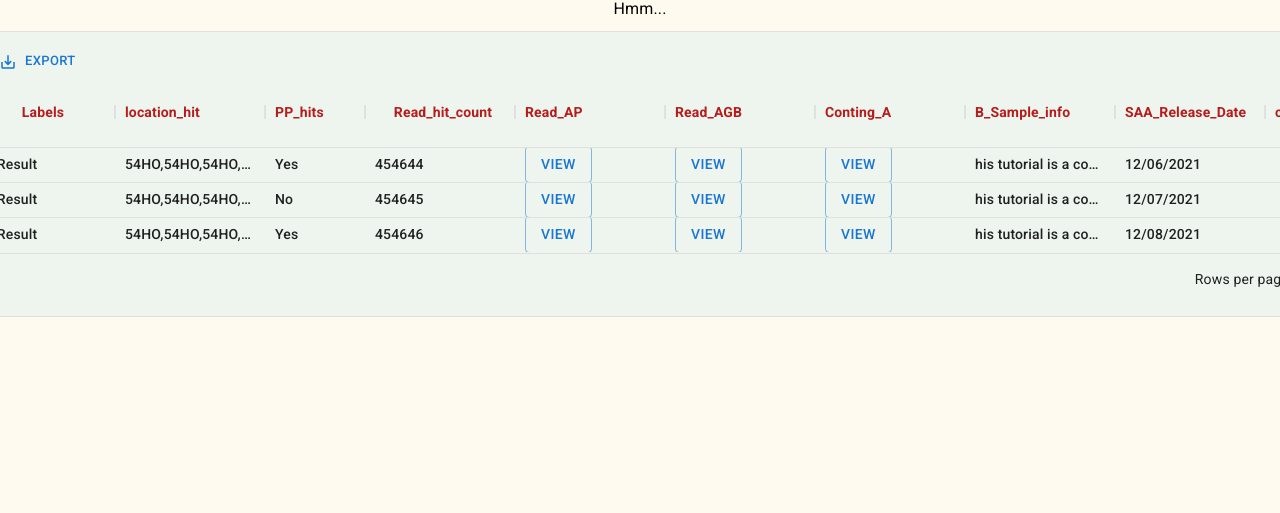
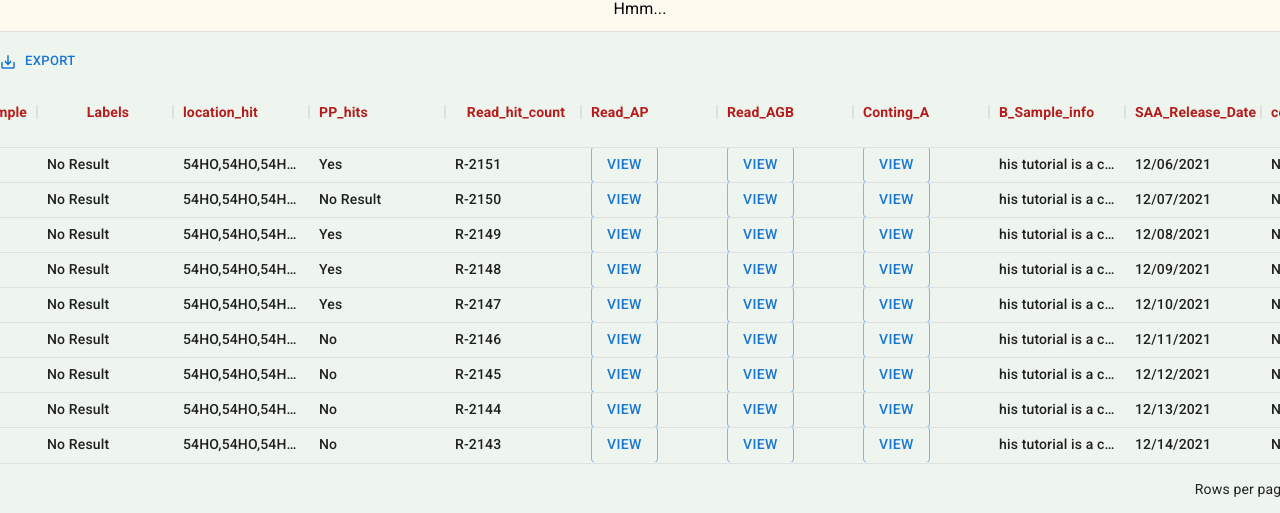
Before and after one commit to DawitAbay/testone, a React (Create React App) app: page / in a window 1280 px wide. Shown: the part 140-653 px from the top of the page. Built offline with nearby package versions, Linux system fonts and the light colour scheme; no server answers.

Commit message:
make it better

```diff
--- a/src/components/fakeDB/rows.js
+++ b/src/components/fakeDB/rows.js
@@ -1,5 +1,5 @@
-
-  const rows = [
+  const rowsData = () => {
+  const rowsData1 = [
     {
       id:"1",
       SAA_Sample: "SAA0000001",
@@ -128,3 +128,5 @@
     },
 
     ];
+
+  }
--- a/src/pages/About_Read_AP.jsx
+++ b/src/pages/About_Read_AP.jsx
@@ -174,15 +174,19 @@ const About_Read_AP = () => {
     {
       field: "id",
       headerName: "ID",
-      width: 10,
-      headerClassName: "data-grid-header",
+      headerAlign: "left",
+      align: "left",
+      width: "100",
+      //// headerClassName: "data-grid-header",
+
     },
     {
 
       field: "qseq_id",
       headerName: "qseq_id",
-      headerAlign: "right",
-      width: 150,
+      headerAlign: "left",
+      align: "left",
+      width: "100",
       // height: 'max-content',
       // error: true,
       editable: true,
@@ -192,39 +196,41 @@ const About_Read_AP = () => {
       field: "pident",
       headerName: "pident",
       type: "string",
-      headerAlign: "center",
-      width: 150,
+      headerAlign: "left",
+      align: "left",
+      width: "100",
       editable: true,
-      headerClassName: "data-grid-header",
+      // // headerClassName: "data-grid-header",
     },
     {
       field: "qlen",
       headerName: "qlen",
       type: "string",
-      // headerAlign: "center",
-      width: 150,
+      headerAlign: "left",
+      align: "left",
+      width: "100",
       editable: true,
-      headerClassName: "data-grid-header",
+      // // headerClassName: "data-grid-header",
 
     },
     {
       field: "Leng",
       headerName: "Leng",
-      headerAlign: "left",
+      headerAlign: "center",
       type: "string",
-      width: 100,
-      headerClassName: "data-grid-header",
-      align: "left",
+      width: "100",
+      // headerClassName: "data-grid-header",
+      align: "center",
 
     },
     {
       field: "mm",
       headerName: "mm",
-      headerAlign: "center",
+      headerAlign: "left",
       align: "left",
-      width: 150,
+      width: "100",
       editable: true,
-      headerClassName: "data-grid-header",
+      // headerClassName: "data-grid-header",
       type: "string",
       valueOptions: [0, 5, 8, 23],
 
@@ -233,16 +239,18 @@ const About_Read_AP = () => {
       field: "gap",
       headerName: "gap",
       type: "string",
-      // headerAlign: "center",
-      width: 150,
-      headerClassName: "data-grid-header",
+      headerAlign: "left",
       align: "left",
+      width: "100",
+      // headerClassName: "data-grid-header",
+      align: "center",
     },
     {
       field: "qstart",
       headerName: "qstart",
-      width: 150,
+      width: "100",
       editable: true,
+      headerAlign: "left",
       align: "left",
       type: "string",
 
@@ -250,17 +258,18 @@ const About_Read_AP = () => {
     {
       field: "qend",
       headerName: "qend",
-      width: 150,
+      width: "100",
       editable: true,
       type: "string",
+      headerAlign: "left",
       align: "left",
     },
     {
       field: "sstart",
       headerName: "sstart",
-      headeralign: "center",
+      headerAlign: "left",
       align: "left",
-      width: 150,
+      width: "100",
       type: "string",
       editable: true,
     },
@@ -268,8 +277,9 @@ const About_Read_AP = () => {
       field: "Send",
       headerName: "Send",
       type: 'string',
+      headerAlign: "left",
       align: "left",
-      width: 150,
+      width: "100",
       editable: true,
 
 
@@ -278,50 +288,64 @@ const About_Read_AP = () => {
     {
       field: "evalue",
       headerName: "evalue",
-      width: 130,
+      width: "100",
       editable: true,
       type: "string",
+      headerAlign: "left",
+      align: "left",
     },
     {
       field: "bit",
       headerName: "bit",
-      width: 130,
+      width: "100",
       editable: true,
       type: "string",
+      headerAlign: "left",
+      align: "left",
     },
     {
       field: "poltype",
       headerName: "poltype",
-      width: 130,
+      width: "100",
       editable: true,
       type: "string",
+      headerAlign: "left",
+      align: "left",
     },
     {
       field: "polstart",
       headerName: "polstart",
-      width: 130,
+      width: "100",
       editable: true,
       type: "string",
+      headerAlign: "left",
+      align: "left",
     },
     {
       field: "polend",
       headerName: "polend",
-      width: 130,
+      width: "100",
       editable: true,
       type: "string",
+      headerAlign: "left",
+      align: "left",
     },
     {
       field: "Sequence",
       headerName: "Sequence",
-      width: 130,
+      width: "100",
       editable: true,
       type: "string",
+      headerAlign: "left",
+      align: "left",
     },
     {
       field: "action",
       type: "string",
-      width: 130,
+      width: "100",
       color: "red",
+      headerAlign: "left",
+      align: "left",
       headerName: "PREVIEW SELECTED ROW",
       renderCell: (params) => {
 
@@ -445,7 +469,6 @@ const About_Read_AP = () => {
         width: "100%",
         height: "max-content"
 
-
       }}
     >
       Read Alimnment to polio
@@ -456,7 +479,7 @@ const About_Read_AP = () => {
 
         columns={columns}
         pagination
-
+        backgroundColor=""
         pageSize={pageSize}
         rowsPerPageOptions={[10, 20, 40, 80, 100]}
         onPageSizeChange={(newPageSize) => setPageSize(newPageSize)}
@@ -478,7 +501,9 @@ const About_Read_AP = () => {
 
         style={{
           padding: "1px",
-          backgroundColor: "#eef5ee",
+          backgroundColor: "white",
+          border: "2px solid red",
+
           marginTop: "10px",
           marginLeft: "-360px",
           width: "160%"
@@ -487,6 +512,7 @@ const About_Read_AP = () => {
         headerHeight={50}
 
       />
+
       <ModalComp
         style={style}
         handleDelete={handleDeleteClick}
--- a/src/pages/DataTable.jsx
+++ b/src/pages/DataTable.jsx
@@ -33,55 +33,142 @@ import PreviewIcon from '@mui/icons-material/Preview';
 import { GridActionsCellItem } from "@mui/x-data-grid";
 import { format } from "date-fns";
 import { Link } from 'react-router-dom';
-
+import rowsData1 from "../components/fakeDB/rows"
 import Button from '@mui/material/Button';
 
 const Rows = [
 
   {
-    id: 1,
+    id: "1",
     SAA_Sample: "SAA0000001",
     Labels: "No Result",
     location_hit: "54HO,54HO,54HO,54HO,54HO,54HO,",
     PP_hits: "Yes",
-    Read_hit_count: 454644,
-    Read_AP: "Open New Table",
+    Read_hit_count: "R-2151",
+    Read_AP: "No Result",
     Read_AGB: "No Result",
-    Conting_A: "",
-    B_Sample_info: "his tutorial is a continuation of my node js react project. This will add a mongoose database using mongodb and stepping you through how to setup clusters, collections, and documents using mongodb, as well as using code to insert and look up data from the database.",
+    Conting_A: "75635",
+    B_Sample_info: "his tutorial is a continuation of my node js react project. This will add a mongoose database using mongodb and stepping you through how to setup clusters, collections, and documents using mongodb, as well as using code to insert and look up data from the database.his tutorial is a continuation of my node js react project. This will add a mongoose database using mongodb and stepping you through how to setup clusters, collections, and documents using mongodb, as well as using code to insert and look up data from the database.",
     SAA_Release_Date: "Mon, Dec 6, 2021",
-
-    comment: ""
+    comment: "No Result"
   },
   {
-    id: 2,
+    id: "2",
     SAA_Sample: "SAA0000002",
     Labels: "No Result",
     location_hit: "54HO,54HO,54HO,54HO,54HO,54HO,",
-    PP_hits: "No",
-    Read_hit_count: 454645,
-    Read_AP: "Open New Table",
+    PP_hits: "No Result",
+    Read_hit_count: "R-2150",
+    Read_AP: "No Result",
     Read_AGB: "No Result",
-    Conting_A: "",
+    Conting_A: "75635",
     B_Sample_info: "his tutorial is a continuation of my node js react project. This will add a mongoose database using mongodb and stepping you through how to setup clusters, collections, and documents using mongodb, as well as using code to insert and look up data from the database.",
     SAA_Release_Date: "Tue, Dec 7, 2021",
-    comment: ""
+    comment: "No Result"
   },
   {
-    id: 3,
+    id: "3",
     SAA_Sample: "SAA0000003",
     Labels: "No Result",
     location_hit: "54HO,54HO,54HO,54HO,54HO,54HO,",
     PP_hits: "Yes",
-    Read_hit_count: 454646,
-    Read_AP: "Open New Table",
+    Read_hit_count: "R-2149",
+    Read_AP: "No Result",
     Read_AGB: "No Result",
-    Conting_A: 86337,
+    Conting_A: "75635",
     B_Sample_info: "his tutorial is a continuation of my node js react project. This will add a mongoose database using mongodb and stepping you through how to setup clusters, collections, and documents using mongodb, as well as using code to insert and look up data from the database.",
     SAA_Release_Date: "Wed, Dec 8, 2021",
-    comment: ""
+    comment: "No Result"
   },
+  {
+    id: "4",
+    SAA_Sample: "SAA0000004",
+    Labels: "No Result",
+    location_hit: "54HO,54HO,54HO,54HO,54HO,54HO,",
+    PP_hits: "Yes",
+    Read_hit_count: "R-2148",
+    Read_AP: "No Result",
+    Read_AGB: "No Result",
+    Conting_A: "75635",
+    B_Sample_info: "his tutorial is a continuation of my node js react project. This will add a mongoose database using mongodb and stepping you through how to setup clusters, collections, and documents using mongodb, as well as using code to insert and look up data from the database.",
+    SAA_Release_Date: "Thu, Dec 9, 2021",
+    comment: "No Result"
+  },
+  {
+    id: "5",
+    SAA_Sample: "SAA0000005",
+    Labels: "No Result",
+    location_hit: "54HO,54HO,54HO,54HO,54HO,54HO,",
+    PP_hits: "Yes",
+    Read_hit_count: "R-2147",
+    Read_AP: "No Result",
+    Read_AGB: "No Result",
+    Conting_A: "75635",
+    B_Sample_info: "his tutorial is a continuation of my node js react project. This will add a mongoose database using mongodb and stepping you through how to setup clusters, collections, and documents using mongodb, as well as using code to insert and look up data from the database.",
+    SAA_Release_Date: "Fri, Dec 10, 2021",
+    comment: "No Result"
+  },
+  {
+    id: "6",
+    SAA_Sample: "SAA0000006",
+    Labels: "No Result",
+    location_hit: "54HO,54HO,54HO,54HO,54HO,54HO,",
+    PP_hits: "No",
+    Read_hit_count: "R-2146",
+    Read_AP: "No Result",
+    Read_AGB: "No Result",
+    Conting_A: "75635",
+    B_Sample_info: "his tutorial is a continuation of my node js react project. This will add a mongoose database using mongodb and stepping you through how to setup clusters, collections, and documents using mongodb, as well as using code to insert and look up data from the database.",
+    SAA_Release_Date: "Sat, Dec 11, 2021",
+    comment: "No Result"
+  },
+  {
+    id: "7",
+    SAA_Sample: "SAA0000007",
+    Labels: "No Result",
+    location_hit: "54HO,54HO,54HO,54HO,54HO,54HO,",
+    PP_hits: "No",
+    Read_hit_count: "R-2145",
+    Read_AP: "No Result",
+    Read_AGB: "No Result",
+    Conting_A: "75635",
+    B_Sample_info: "his tutorial is a continuation of my node js react project. This will add a mongoose database using mongodb and stepping you through how to setup clusters, collections, and documents using mongodb, as well as using code to insert and look up data from the database.",
+    SAA_Release_Date: "Sun, Dec 12, 2021",
+    comment: "No Result"
+  },
+  {
+    id: "8",
+    SAA_Sample: "SAA0000008",
+    Labels: "No Result",
+    location_hit: "54HO,54HO,54HO,54HO,54HO,54HO,",
+    PP_hits: "No",
+    Read_hit_count: "R-2144",
+    Read_AP: "No Result",
+    Read_AGB: "No Result",
+    Conting_A: "75635",
+    B_Sample_info: "his tutorial is a continuation of my node js react project. This will add a mongoose database using mongodb and stepping you through how to setup clusters, collections, and documents using mongodb, as well as using code to insert and look up data from the database.",
+    SAA_Release_Date: "Mon, Dec 13, 2021",
+    comment: "No Result"
+  },
+  {
+    id: "9",
+    SAA_Sample: "SAA0000009",
+    Labels: "No Result",
+    location_hit: "54HO,54HO,54HO,54HO,54HO,54HO,",
+    PP_hits: "No",
+    Read_hit_count: "R-2143",
+    Read_AP: "No Result",
+    Read_AGB: "No Result",
+    Conting_A: "75635",
+    B_Sample_info: "his tutorial is a continuation of my node js react project. This will add a mongoose database using mongodb and stepping you through how to setup clusters, collections, and documents using mongodb, as well as using code to insert and look up data from the database.",
+    SAA_Release_Date: "Tue, Dec 14, 2021",
+    comment: "No Result"
+  },
+
 ]
+
+
+
 // const defaultTheme = createTheme();
 const useStyles = makeStyles({
   cellHeight: {
@@ -174,7 +261,7 @@ const DataTable = ({
     {
       field: "id",
       headerName: "ID",
-      width: 10,
+      width: "136",
       headerClassName: "data-grid-header",
     },
     {
@@ -182,7 +269,7 @@ const DataTable = ({
       field: "SAA_Sample",
       headerName: "SAA_Sample",
       headerAlign: "right",
-      width: 150,
+      width: "136",
       // height: 'max-content',
       // error: true,
       editable: true,
@@ -193,7 +280,7 @@ const DataTable = ({
       headerName: "Labels",
       type: "string",
       headerAlign: "center",
-      width: 150,
+      width: "136",
       editable: true,
       headerClassName: "data-grid-header",
     },
@@ -202,7 +289,7 @@ const DataTable = ({
       headerName: "location_hit",
       type: "string",
       // headerAlign: "center",
-      width: 150,
+      width: "136",
       editable: true,
       headerClassName: "data-grid-header",
 
@@ -212,7 +299,7 @@ const DataTable = ({
       headerName: "PP_hits",
       headerAlign: "left",
       type: "string",
-      width: 100,
+      width: "136",
       headerClassName: "data-grid-header",
       align: "left",
 
@@ -222,7 +309,7 @@ const DataTable = ({
       headerName: "Read_hit_count",
       headerAlign: "center",
       align: "left",
-      width: 150,
+      width: "136",
       editable: true,
       headerClassName: "data-grid-header",
       type: "string",
@@ -234,7 +321,7 @@ const DataTable = ({
       headerName: "Read_AP",
       type: "string",
       // headerAlign: "center",
-      width: 150,
+      width: "136",
       headerClassName: "data-grid-header",
       align: "left",
       renderCell: (params) => {
@@ -255,7 +342,7 @@ const DataTable = ({
     {
       field: "Read_AGB",
       headerName: "Read_AGB",
-      width: 150,
+      width: "136",
       editable: true,
       align: "left",
       type: "string",
@@ -276,7 +363,7 @@ const DataTable = ({
     {
       field: "Conting_A",
       headerName: "Conting_A",
-      width: 150,
+      width: "136",
       editable: true,
       type: "string",
       align: "left",
@@ -296,7 +383,7 @@ const DataTable = ({
       headerName: "B_Sample_info",
       headeralign: "center",
       align: "left",
-      width: 150,
+      width: "136",
       type: "string",
       editable: true,
     },
@@ -305,7 +392,7 @@ const DataTable = ({
       headerName: "SAA_Release_Date",
       type: 'date',
       align: "left",
-      width: 150,
+      width: "136",
       editable: true,
       // valueFormatter for displaying
       valueFormatter: (params) => {
@@ -322,7 +409,7 @@ const DataTable = ({
     {
       field: "comment",
       headerName: "comment",
-      width: 130,
+      width: "136",
       editable: true,
       type: "string",
     },
@@ -330,9 +417,9 @@ const DataTable = ({
     {
       field: "action",
       type: "action",
-      width: 130,
+      width: "136",
       color: "red",
-      headerName: "PREVIEW SELECTED ROW",
+      headerName: "PREVIEW ",
       sortable: false,
       renderCell: (params) => {
 
--- a/src/pages/Read_AGB.jsx
+++ b/src/pages/Read_AGB.jsx
@@ -167,7 +167,7 @@ const Read_AGB = () => {
     {
       field: "id",
       headerName: "ID",
-      width: 10,
+      width: "110",
       headerClassName: "data-grid-header",
     },
     {
@@ -175,7 +175,7 @@ const Read_AGB = () => {
       field: "seqid",
       headerName: "seqid",
       headerAlign: "right",
-      width: 150,
+      width: "110",
       // height: 'max-content',
       // error: true,
       editable: true,
@@ -186,7 +186,7 @@ const Read_AGB = () => {
       headerName: "sseqid",
       type: "string",
       headerAlign: "center",
-      width: 150,
+      width: "110",
       editable: true,
       headerClassName: "data-grid-header",
     },
@@ -195,7 +195,7 @@ const Read_AGB = () => {
       headerName: "pident",
       type: "string",
       // headerAlign: "center",
-      width: 150,
+      width: "110",
       editable: true,
       headerClassName: "data-grid-header",
 
@@ -205,7 +205,7 @@ const Read_AGB = () => {
       headerName: "qlen",
       headerAlign: "left",
       type: "string",
-      width: 100,
+      width: "110",
       headerClassName: "data-grid-header",
       align: "left",
 
@@ -215,7 +215,7 @@ const Read_AGB = () => {
       headerName: "lenght",
       headerAlign: "center",
       align: "left",
-      width: 150,
+      width: "110",
       editable: true,
       headerClassName: "data-grid-header",
       type: "string",
@@ -227,14 +227,14 @@ const Read_AGB = () => {
       headerName: "mismatch",
       type: "string",
       // headerAlign: "center",
-      width: 150,
+      width: "110",
       headerClassName: "data-grid-header",
       align: "left",
     },
     {
       field: "gapopen",
       headerName: "gapopen",
-      width: 150,
+      width: "110",
       editable: true,
       align: "left",
       type: "string",
@@ -243,7 +243,7 @@ const Read_AGB = () => {
     {
       field: "qstart",
       headerName: "qstart",
-      width: 150,
+      width: "110",
       editable: true,
       type: "string",
       align: "left",
@@ -253,7 +253,7 @@ const Read_AGB = () => {
       headerName: "qend",
       headeralign: "center",
       align: "left",
-      width: 150,
+      width: "110",
       type: "string",
       editable: true,
     },
@@ -262,7 +262,7 @@ const Read_AGB = () => {
       headerName: "sstart",
       type: 'string',
       align: "left",
-      width: 150,
+      width: "110",
       editable: true,
 
 
@@ -271,21 +271,21 @@ const Read_AGB = () => {
     {
       field: "send",
       headerName: "send",
-      width: 130,
+      width: "110",
       editable: true,
       type: "string",
     },
     {
       field: "evalue",
       headerName: "evalue",
-      width: 130,
+      width: "110",
       editable: true,
       type: "string",
     },
     {
       field: "bitscore",
       headerName: "bitscore",
-      width: 130,
+      width: "110",
       editable: true,
       type: "string",
     },
@@ -293,16 +293,16 @@ const Read_AGB = () => {
     {
       field: "Sequence",
       headerName: "Sequence",
-      width: 130,
+      width: "110",
       editable: true,
       type: "string",
     },
     {
       field: "action",
       type: "string",
-      width: 130,
+      width: "110",
       color: "red",
-      headerName: "PREVIEW SELECTED ROW",
+      headerName: "PREVIEW ",
       renderCell: (params) => {
 
         return (
--- a/src/pages/TableData.jsx
+++ b/src/pages/TableData.jsx
@@ -179,7 +179,7 @@ const TableData = () => {
     {
       field: "id",
       headerName: "ID",
-      width: 10,
+      width: "100",
       headerClassName: "data-grid-header",
     },
     {
@@ -187,7 +187,7 @@ const TableData = () => {
       field: "qseq_id",
       headerName: "qseq_id",
       headerAlign: "right",
-      width: 150,
+      width: "100",
       // height: 'max-content',
       // error: true,
       editable: true,
@@ -198,7 +198,7 @@ const TableData = () => {
       headerName: "Stitle",
       type: "string",
       headerAlign: "center",
-      width: 150,
+      width: "100",
       editable: true,
       headerClassName: "data-grid-header",
     },
@@ -207,7 +207,7 @@ const TableData = () => {
       headerName: "pid",
       type: "string",
       // headerAlign: "center",
-      width: 150,
+      width: "100",
       editable: true,
       headerClassName: "data-grid-header",
 
@@ -217,7 +217,7 @@ const TableData = () => {
       headerName: "Leng",
       headerAlign: "left",
       type: "string",
-      width: 100,
+      width: "100",
       headerClassName: "data-grid-header",
       align: "left",
 
@@ -227,7 +227,7 @@ const TableData = () => {
       headerName: "qlen",
       headerAlign: "center",
       align: "left",
-      width: 150,
+      width: "100",
       editable: true,
       headerClassName: "data-grid-header",
       type: "string",
@@ -239,14 +239,14 @@ const TableData = () => {
       headerName: "Slen",
       type: "string",
       // headerAlign: "center",
-      width: 150,
+      width: "100",
       headerClassName: "data-grid-header",
       align: "left",
     },
     {
       field: "mismatch",
       headerName: "mismatch",
-      width: 150,
+      width: "100",
       editable: true,
       align: "left",
       type: "string",
@@ -255,7 +255,7 @@ const TableData = () => {
     {
       field: "gapopen",
       headerName: "gapopen",
-      width: 150,
+      width: "100",
       editable: true,
       type: "string",
       align: "left",
@@ -265,7 +265,7 @@ const TableData = () => {
       headerName: "qstart",
       headeralign: "center",
       align: "left",
-      width: 150,
+      width: "100",
       type: "string",
       editable: true,
     },
@@ -274,7 +274,7 @@ const TableData = () => {
       headerName: "qend",
       type: 'string',
       align: "left",
-      width: 150,
+      width: "100",
       editable: true,
 
 
@@ -283,51 +283,51 @@ const TableData = () => {
     {
       field: "sstart",
       headerName: "sstart",
-      width: 130,
+      width: "100",
       editable: true,
       type: "string",
     },
     {
       field: "Send",
       headerName: "Send",
-      width: 130,
+      width: "100",
       editable: true,
       type: "string",
     },
     {
       field: "bitscore",
       headerName: "bitscore",
-      width: 130,
+      width: "100",
       editable: true,
       type: "string",
     },
     {
       field: "sgi",
       headerName: "sgi",
-      width: 130,
+      width: "100",
       editable: true,
       type: "string",
     },
     {
       field: "Stands",
       headerName: "Stands",
-      width: 130,
+      width: "100",
       editable: true,
       type: "string",
     },
     {
       field: "sblastnames",
       headerName: "sblastnames",
-      width: 130,
+      width: "100",
       editable: true,
       type: "string",
     },
     {
       field: "action",
       type: "string",
-      width: 130,
+      width: "100",
       color: "red",
-      headerName: "PREVIEW SELECTED ROW",
+      headerName: "PREVIEW ",
       renderCell: (params) => {
         return (
           <>
```
